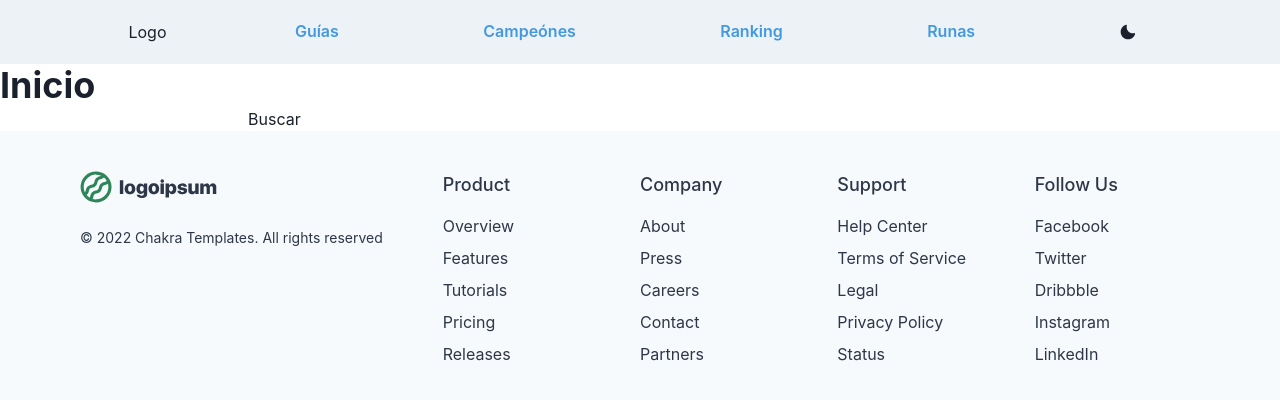
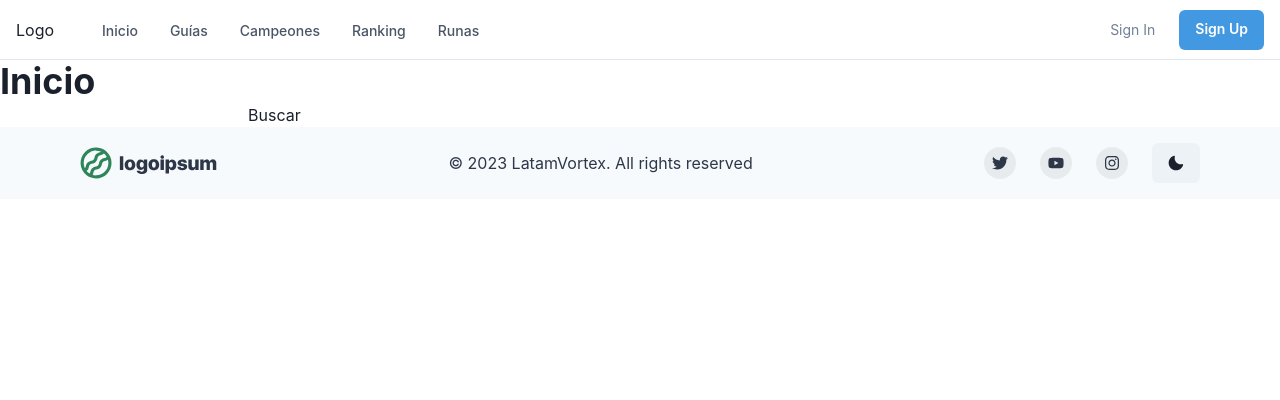
Before and after one commit to FerarersUnl/league-project, a Next.js app: page / in a window 1280 px wide. Shown: the top 400 px of the page. Built offline with nearby package versions, Linux system fonts and the light colour scheme.

Commit message:
footer and navbar updates

```diff
--- a/src/components/Footer.tsx
+++ b/src/components/Footer.tsx
@@ -1,14 +1,17 @@
-import { ReactNode } from "react";
-
 import {
   Box,
+  Button,
+  chakra,
   Container,
-  Link,
-  SimpleGrid,
   Stack,
   Text,
+  useColorMode,
   useColorModeValue,
+  VisuallyHidden,
 } from "@chakra-ui/react";
+import { FaInstagram, FaTwitter, FaYoutube } from "react-icons/fa";
+import { ReactNode } from "react";
+import { MoonIcon, SunIcon } from "@chakra-ui/icons";
 
 const Logo = (props: any) => {
   return (
@@ -30,66 +33,72 @@ const Logo = (props: any) => {
   );
 };
 
-const ListHeader = ({ children }: { children: ReactNode }) => {
+const SocialButton = ({
+  children,
+  label,
+  href,
+}: {
+  children: ReactNode;
+  label: string;
+  href: string;
+}) => {
   return (
-    <Text fontWeight={"500"} fontSize={"lg"} mb={2}>
+    <chakra.button
+      bg={useColorModeValue("blackAlpha.100", "whiteAlpha.100")}
+      rounded={"full"}
+      w={8}
+      h={8}
+      cursor={"pointer"}
+      as={"a"}
+      href={href}
+      display={"inline-flex"}
+      alignItems={"center"}
+      justifyContent={"center"}
+      transition={"background 0.3s ease"}
+      _hover={{
+        bg: useColorModeValue("blackAlpha.200", "whiteAlpha.200"),
+      }}
+    >
+      <VisuallyHidden>{label}</VisuallyHidden>
       {children}
-    </Text>
+    </chakra.button>
   );
 };
 
 export default function FooterBar() {
+  const { colorMode, toggleColorMode } = useColorMode();
   return (
     <Box
       bg={useColorModeValue("gray.50", "gray.900")}
       color={useColorModeValue("gray.700", "gray.200")}
     >
-      <Container as={Stack} maxW={"6xl"} py={10}>
-        <SimpleGrid
-          templateColumns={{ sm: "1fr 1fr", md: "2fr 1fr 1fr 1fr 1fr" }}
-          spacing={8}
-        >
-          <Stack spacing={6}>
-            <Box>
-              <Logo color={useColorModeValue("gray.700", "white")} />
-            </Box>
-            <Text fontSize={"sm"}>
-              © 2022 Chakra Templates. All rights reserved
-            </Text>
-          </Stack>
-          <Stack align={"flex-start"}>
-            <ListHeader>Product</ListHeader>
-            <Link href={"#"}>Overview</Link>
-            <Link href={"#"}>Features</Link>
-            <Link href={"#"}>Tutorials</Link>
-            <Link href={"#"}>Pricing</Link>
-            <Link href={"#"}>Releases</Link>
-          </Stack>
-          <Stack align={"flex-start"}>
-            <ListHeader>Company</ListHeader>
-            <Link href={"#"}>About</Link>
-            <Link href={"#"}>Press</Link>
-            <Link href={"#"}>Careers</Link>
-            <Link href={"#"}>Contact</Link>
-            <Link href={"#"}>Partners</Link>
-          </Stack>
-          <Stack align={"flex-start"}>
-            <ListHeader>Support</ListHeader>
-            <Link href={"#"}>Help Center</Link>
-            <Link href={"#"}>Terms of Service</Link>
-            <Link href={"#"}>Legal</Link>
-            <Link href={"#"}>Privacy Policy</Link>
-            <Link href={"#"}>Status</Link>
-          </Stack>
-          <Stack align={"flex-start"}>
-            <ListHeader>Follow Us</ListHeader>
-            <Link href={"#"}>Facebook</Link>
-            <Link href={"#"}>Twitter</Link>
-            <Link href={"#"}>Dribbble</Link>
-            <Link href={"#"}>Instagram</Link>
-            <Link href={"#"}>LinkedIn</Link>
-          </Stack>
-        </SimpleGrid>
+      <Container
+        as={Stack}
+        maxW={"6xl"}
+        py={4}
+        direction={{ base: "column", md: "row" }}
+        spacing={4}
+        justify={{ base: "center", md: "space-between" }}
+        align={{ base: "center", md: "center" }}
+      >
+        <Logo />
+        <Text>
+          © {new Date().getFullYear()} LatamVortex. All rights reserved
+        </Text>
+        <Stack direction={"row"} spacing={6} alignItems={'center'}>
+          <SocialButton label={"Twitter"} href={"#"}>
+            <FaTwitter />
+          </SocialButton>
+          <SocialButton label={"YouTube"} href={"#"}>
+            <FaYoutube />
+          </SocialButton>
+          <SocialButton label={"Instagram"} href={"#"}>
+            <FaInstagram />
+          </SocialButton>
+          <Button onClick={toggleColorMode}>
+            {colorMode === "light" ? <MoonIcon /> : <SunIcon />}
+          </Button>
+        </Stack>
       </Container>
     </Box>
   );
--- a/src/components/NavBar.tsx
+++ b/src/components/NavBar.tsx
@@ -1,75 +1,289 @@
-import { ReactNode } from "react";
-import { MoonIcon, SunIcon } from "@chakra-ui/icons";
 import {
   Box,
   Flex,
-    Avatar,
+  Text,
+  IconButton,
+  Button,
+  Stack,
+  Collapse,
+  Icon,
   Link,
-    Button,
-    Menu,
-    MenuButton,
-    MenuList,
-    MenuItem,
-    MenuDivider,
+  Popover,
+  PopoverTrigger,
+  PopoverContent,
+  useColorModeValue,
+  useBreakpointValue,
   useDisclosure,
-    useColorModeValue,
-    Stack,
-    useColorMode,
-    Center,
-} from '@chakra-ui/react';
+} from "@chakra-ui/react";
+import {
+  HamburgerIcon,
+  CloseIcon,
+  ChevronDownIcon,
+  ChevronRightIcon,
+} from "@chakra-ui/icons";
 
-/*
-<Heading><Link href="/">LeagueCheck</Link></Heading>
-            <nav>
-                <ul>
-                    <li><Link href="/guides" color="blue.400" _hover={{ color: "blue.500"}}>Guías</Link></li>
-                    <li><Link href="/champions" color="blue.400" _hover={{ color: "blue.500"}}>Campeónes</Link></li>
-                    <li><Link href="/leaderboard" color="blue.400" _hover={{ color: "blue.500"}}>Ranking</Link></li>
-                    <li><Link href="/runes" color="blue.400" _hover={{ color: "blue.500"}}>Runas</Link></li>
-                </ul>
-                <IconButton mt={4} aria-label="Cambiar color" onClick={toggleColorMode}>
-                    {colorMode === 'light' ? <MoonIcon/> : <SunIcon/>}
-                </IconButton>
-            </nav>
-*/
+interface NavItem {
+  label: string;
+  subLabel?: string;
+  children?: Array<NavItem>;
+  href?: string;
+}
 
-const NavLink = ({ children }: { children: ReactNode }) => (
-    <Link
-      px={2}
-      py={1}
-      rounded={'md'}
-      _hover={{
-        textDecoration: 'none',
-        bg: useColorModeValue('gray.200', 'gray.700'),
-      }}
-      href={'#'}>
-      {children}
-    </Link>
-);
+const NAV_ITEMS: Array<NavItem> = [
+  {
+    label: "Inicio",
+    href: "/",
+  },
+  {
+    label: "Guías",
+    href: "/guides",
+  },
+  {
+    label: "Campeones",
+    href: "/champions",
+  },
+  {
+    label: "Ranking",
+    href: "/leaderboard",
+  },
+  {
+    label: "Runas",
+    href: "/runes",
+  },
+];
 
-export default function Header() {
-    const { colorMode, toggleColorMode } = useColorMode();
-    const { isOpen, onOpen, onClose } = useDisclosure();
+export default function WithSubnavigation() {
+  const { isOpen, onToggle } = useDisclosure();
 
   return (
-        <header>
-            <Box bg={useColorModeValue('gray.100', 'gray.900')} px={4}>
-                <Flex h={16} alignItems={'center'} justifyContent={'space-evenly'}>
-                <Box>Logo</Box>
-                <Button variant='ghost'><Link href="/guides" color="blue.400" _hover={{ color: "blue.500"}}>Guías</Link></Button>
-                <Button variant='ghost'><Link href="/champions" color="blue.400" _hover={{ color: "blue.500"}}>Campeónes</Link></Button>
-                <Button variant='ghost'><Link href="/leaderboard" color="blue.400" _hover={{ color: "blue.500"}}>Ranking</Link></Button>
-                <Button variant='ghost'><Link href="/runes" color="blue.400" _hover={{ color: "blue.500"}}>Runas</Link></Button>
+    <Box>
+      <Flex
+        bg={useColorModeValue("white", "gray.800")}
+        color={useColorModeValue("gray.600", "white")}
+        minH={"60px"}
+        py={{ base: 2 }}
+        px={{ base: 4 }}
+        borderBottom={1}
+        borderStyle={"solid"}
+        borderColor={useColorModeValue("gray.200", "gray.900")}
+        align={"center"}
+      >
+        <Flex
+          flex={{ base: 1, md: "auto" }}
+          ml={{ base: -2 }}
+          display={{ base: "flex", md: "none" }}
+        >
+          <IconButton
+            onClick={onToggle}
+            icon={
+              isOpen ? <CloseIcon w={3} h={3} /> : <HamburgerIcon w={5} h={5} />
+            }
+            variant={"ghost"}
+            aria-label={"Toggle Navigation"}
+          />
+        </Flex>
+        <Flex flex={{ base: 1 }} justify={{ base: "center", md: "start" }}>
+          <Text
+            textAlign={useBreakpointValue({ base: "center", md: "left" })}
+            fontFamily={"heading"}
+            color={useColorModeValue("gray.800", "white")}
+          >
+            Logo
+          </Text>
 
-                <Flex alignItems={'center'}>
-                    <Stack direction={'row'} spacing={7}>
-                    <Button onClick={toggleColorMode}>
-                        {colorMode === 'light' ? <MoonIcon /> : <SunIcon />}
+          <Flex display={{ base: "none", md: "flex" }} ml={10}>
+            <DesktopNav />
+          </Flex>
+        </Flex>
+
+        <Stack
+          flex={{ base: 1, md: 0 }}
+          justify={"flex-end"}
+          direction={"row"}
+          spacing={6}
+        >
+          <Button
+            as={"a"}
+            fontSize={"sm"}
+            fontWeight={400}
+            variant={"link"}
+            href={"#"}
+          >
+            Sign In
+          </Button>
+          <Button
+            as={"a"}
+            display={{ base: "none", md: "inline-flex" }}
+            fontSize={"sm"}
+            fontWeight={600}
+            color={"white"}
+            bg={"blue.400"}
+            href={"#"}
+            _hover={{
+              bg: "blue.500",
+            }}
+          >
+            Sign Up
           </Button>
         </Stack>
       </Flex>
+
+      <Collapse in={isOpen} animateOpacity>
+        <MobileNav />
+      </Collapse>
+    </Box>
+  );
+}
+
+const DesktopNav = () => {
+  const linkColor = useColorModeValue("gray.600", "gray.200");
+  const linkHoverColor = useColorModeValue("gray.800", "white");
+  const popoverContentBgColor = useColorModeValue("white", "gray.800");
+
+  return (
+    <Stack direction={"row"} spacing={4}>
+      {NAV_ITEMS.map((navItem) => (
+        <Box key={navItem.label}>
+          <Popover trigger={"hover"} placement={"bottom-start"}>
+            <PopoverTrigger>
+              <Link
+                p={2}
+                href={navItem.href ?? "#"}
+                fontSize={"sm"}
+                fontWeight={500}
+                color={linkColor}
+                _hover={{
+                  textDecoration: "none",
+                  color: linkHoverColor,
+                }}
+              >
+                {navItem.label}
+              </Link>
+            </PopoverTrigger>
+
+            {navItem.children && (
+              <PopoverContent
+                border={0}
+                boxShadow={"xl"}
+                bg={popoverContentBgColor}
+                p={4}
+                rounded={"xl"}
+                minW={"sm"}
+              >
+                <Stack>
+                  {navItem.children.map((child) => (
+                    <DesktopSubNav key={child.label} {...child} />
+                  ))}
+                </Stack>
+              </PopoverContent>
+            )}
+          </Popover>
+        </Box>
+      ))}
+    </Stack>
+  );
+};
+
+const DesktopSubNav = ({ label, href, subLabel }: NavItem) => {
+  return (
+    <Link
+      href={href}
+      role={"group"}
+      display={"block"}
+      p={2}
+      rounded={"md"}
+      _hover={{ bg: useColorModeValue("blue.50", "gray.900") }}
+    >
+      <Stack direction={"row"} align={"center"}>
+        <Box>
+          <Text
+            transition={"all .3s ease"}
+            _groupHover={{ color: "blue.400" }}
+            fontWeight={500}
+          >
+            {label}
+          </Text>
+          <Text fontSize={"sm"}>{subLabel}</Text>
+        </Box>
+        <Flex
+          transition={"all .3s ease"}
+          transform={"translateX(-10px)"}
+          opacity={0}
+          _groupHover={{ opacity: "100%", transform: "translateX(0)" }}
+          justify={"flex-end"}
+          align={"center"}
+          flex={1}
+        >
+          <Icon color={"blue.400"} w={5} h={5} as={ChevronRightIcon} />
         </Flex>
-            </Box>
-        </header>
-    )
-}
+      </Stack>
+    </Link>
+  );
+};
+
+const MobileNav = () => {
+  return (
+    <Stack
+      bg={useColorModeValue("white", "gray.800")}
+      p={4}
+      display={{ md: "none" }}
+    >
+      {NAV_ITEMS.map((navItem) => (
+        <MobileNavItem key={navItem.label} {...navItem} />
+      ))}
+    </Stack>
+  );
+};
+
+const MobileNavItem = ({ label, children, href }: NavItem) => {
+  const { isOpen, onToggle } = useDisclosure();
+
+  return (
+    <Stack spacing={4} onClick={children && onToggle}>
+      <Flex
+        py={2}
+        as={Link}
+        href={href ?? "#"}
+        justify={"space-between"}
+        align={"center"}
+        _hover={{
+          textDecoration: "none",
+        }}
+      >
+        <Text
+          fontWeight={600}
+          color={useColorModeValue("gray.600", "gray.200")}
+        >
+          {label}
+        </Text>
+        {children && (
+          <Icon
+            as={ChevronDownIcon}
+            transition={"all .25s ease-in-out"}
+            transform={isOpen ? "rotate(180deg)" : ""}
+            w={6}
+            h={6}
+          />
+        )}
+      </Flex>
+
+      <Collapse in={isOpen} animateOpacity style={{ marginTop: "0!important" }}>
+        <Stack
+          mt={2}
+          pl={4}
+          borderLeft={1}
+          borderStyle={"solid"}
+          borderColor={useColorModeValue("gray.200", "gray.700")}
+          align={"start"}
+        >
+          {children &&
+            children.map((child) => (
+              <Link key={child.label} py={2} href={child.href}>
+                {child.label}
+              </Link>
+            ))}
+        </Stack>
+      </Collapse>
+    </Stack>
+  );
+};
```
Lines whose indentation alone changed are shown as unchanged.
